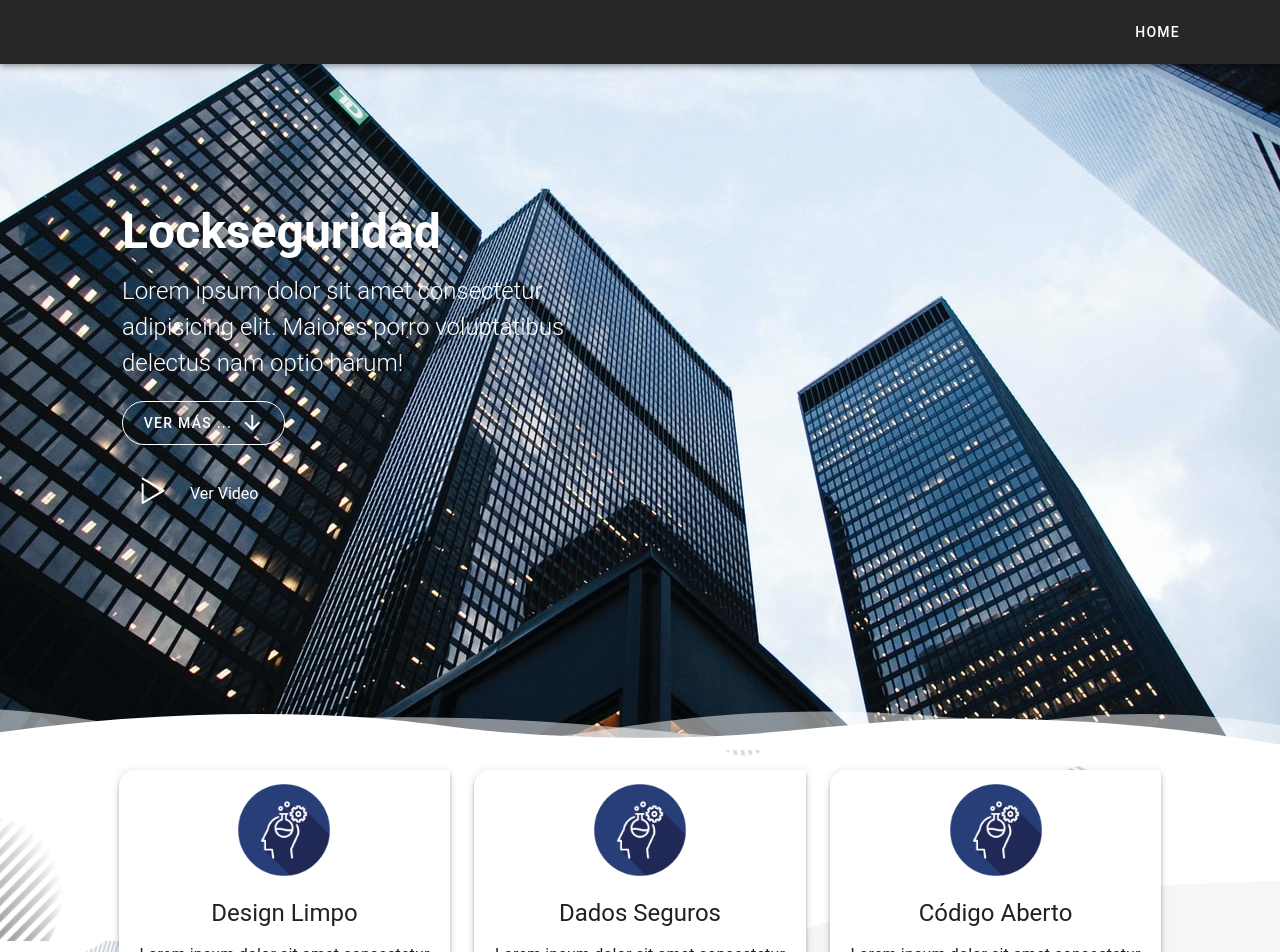
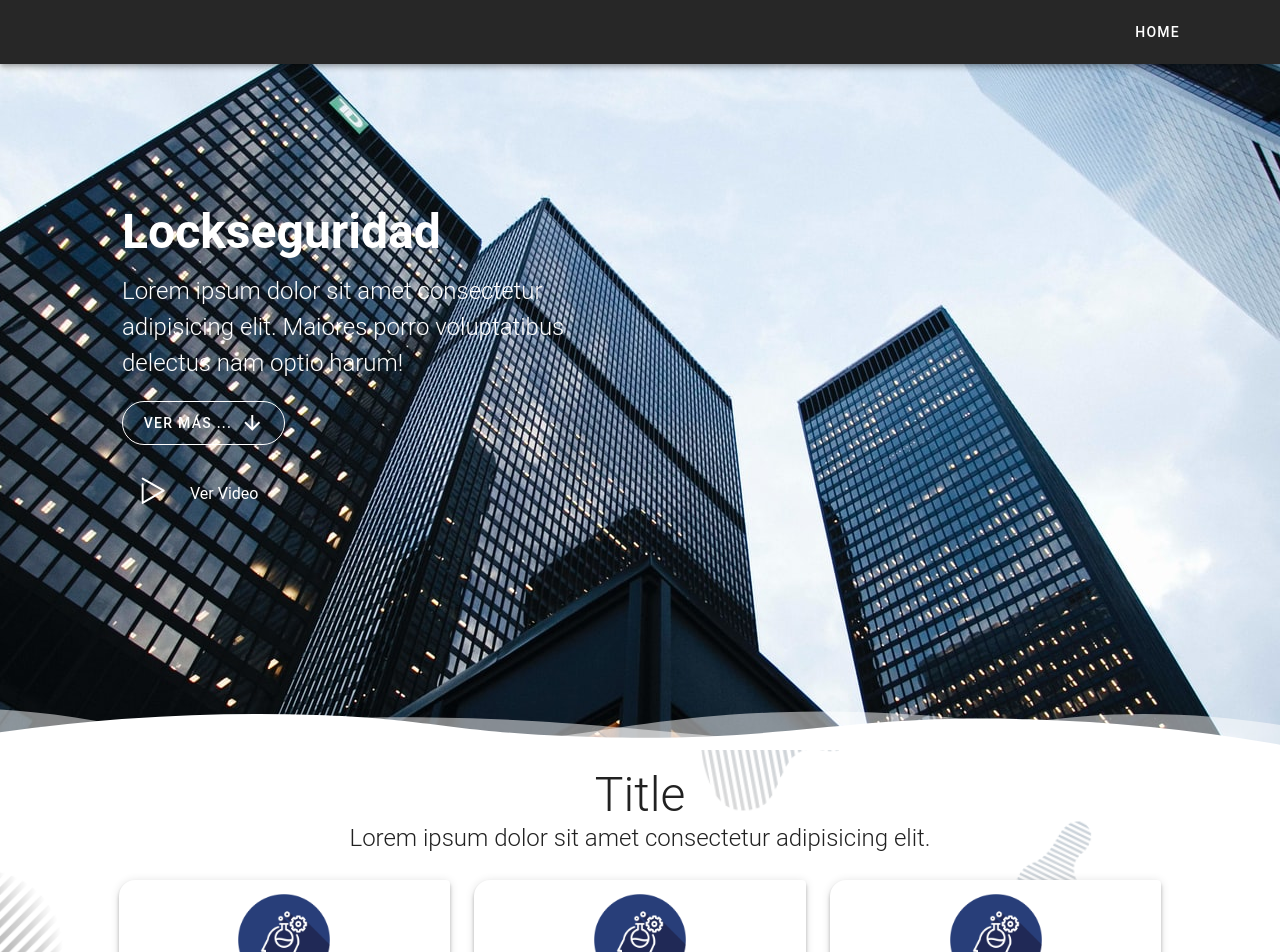
Before and after one commit to drPabloIgnacio/LandingPage-Loginsa, a Vue app: page / in a window 1280 px wide. Shown: the top 952 px of the page. Built offline with nearby package versions, Linux system fonts and the light colour scheme; a small style sheet from the web is missing.

Commit message:
Solucion de errores de codigo en consola

```diff
--- a/src/components/Header.vue
+++ b/src/components/Header.vue
@@ -13,7 +13,7 @@
             <!-- <img src="@/assets/img/logo.png" alt="logo"> -->
           </v-list-item-avatar>
           <v-list-item-content>
-            <v-list-item-tittle class="title">Loginsa</v-list-item-tittle>
+            <v-list-item-title class="title">Loginsa</v-list-item-title>
             <v-list-item-subtitle>WEB</v-list-item-subtitle>
           </v-list-item-content>
         </v-list-item>
@@ -32,9 +32,9 @@
             <v-icon>{{ icon }}</v-icon>
           </v-list-item-icon>
           <v-list-item-content>
-            <v-list-item-tittle class="subtitile-1">
+            <v-list-item-title class="subtitile-1">
               {{ text }}
-            </v-list-item-tittle>
+            </v-list-item-title>
           </v-list-item-content>
         </v-list-item>
       </v-list>
--- a/src/components/HomeSection.vue
+++ b/src/components/HomeSection.vue
@@ -77,12 +77,12 @@
       <v-row align="center" justify="center">
         <v-col cols="10">
           <v-row align="center" justify="space-around">
-            <!-- <v-col cols="12" class="text-center">
+            <v-col cols="12" class="text-center">
               <h1 class="font-weight-light display-2">Title</h1>
               <h1 class="font-weight-light">
                 Lorem ipsum dolor sit amet consectetur adipisicing elit.
               </h1>
-            </v-col> -->
+            </v-col>
             <v-col
               cols="12"
               sm="4"
```
